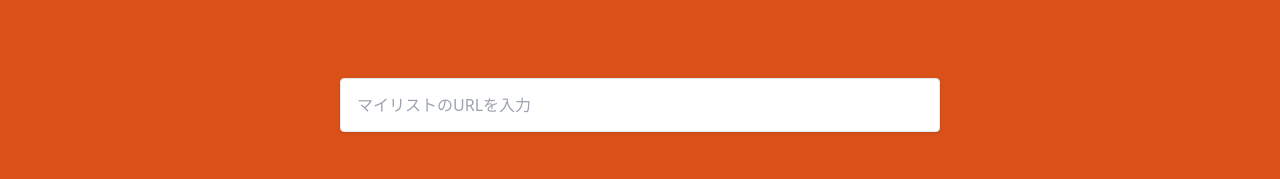
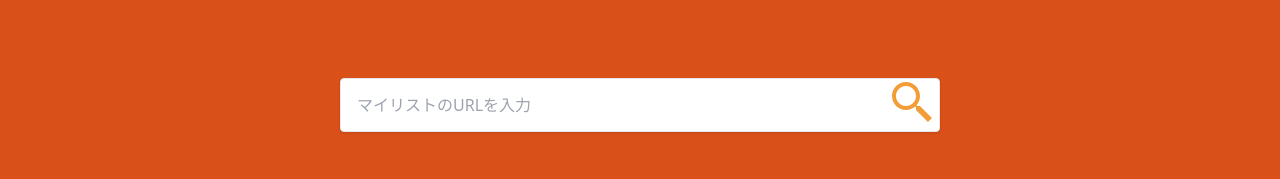
Before and after one commit to bana7-arumi/d-anime-mylist-frontend, a Next.js app: page / in a window 1280 px wide. Shown: the part 278-457 px from the top of the page. Built offline with nearby package versions, Linux system fonts and the light colour scheme.

Commit message:
Add 検索フォームにアイコンを追加

```diff
--- a/src/components/Header.jsx
+++ b/src/components/Header.jsx
@@ -10,6 +10,7 @@ export default function Header() {
           </h1>
           <LogoIcon />
         </div>
+        <div className="relative">
           <div className="flex justify-center p-2 mb-2">
             <input
               className="shadow appearance-none border rounded w-1/2 py-4 px-4 text-gray-700 leading-tight focus:outline-none focus:shadow-outline"
@@ -17,6 +18,21 @@ export default function Header() {
               type="search"
               placeholder="マイリストのURLを入力"
             ></input>
+            <div className="absolute text-center w-1/2 flex justify-end px-2">
+              <svg
+                width="48"
+                height="48"
+                viewBox="0 0 48 48"
+                fill="none"
+                xmlns="http://www.w3.org/2000/svg"
+              >
+                <path
+                  d="M18 4C10.2917 4 4 10.2917 4 18C4 25.7083 10.2917 32 18 32C21.496 32 24.69 30.696 27.1484 28.5625L28 29.4141V32L40 44L44 40L32 28H29.4141L28.5625 27.1484C30.696 24.69 32 21.496 32 18C32 10.2917 25.7083 4 18 4ZM18 8C23.5465 8 28 12.4535 28 18C28 23.5465 23.5465 28 18 28C12.4535 28 8 23.5465 8 18C8 12.4535 12.4535 8 18 8Z"
+                  fill="#F29D38"
+                />
+              </svg>
+            </div>
+          </div>
         </div>
       </div>
     </div>
```
Lines whose indentation alone changed are shown as unchanged.
